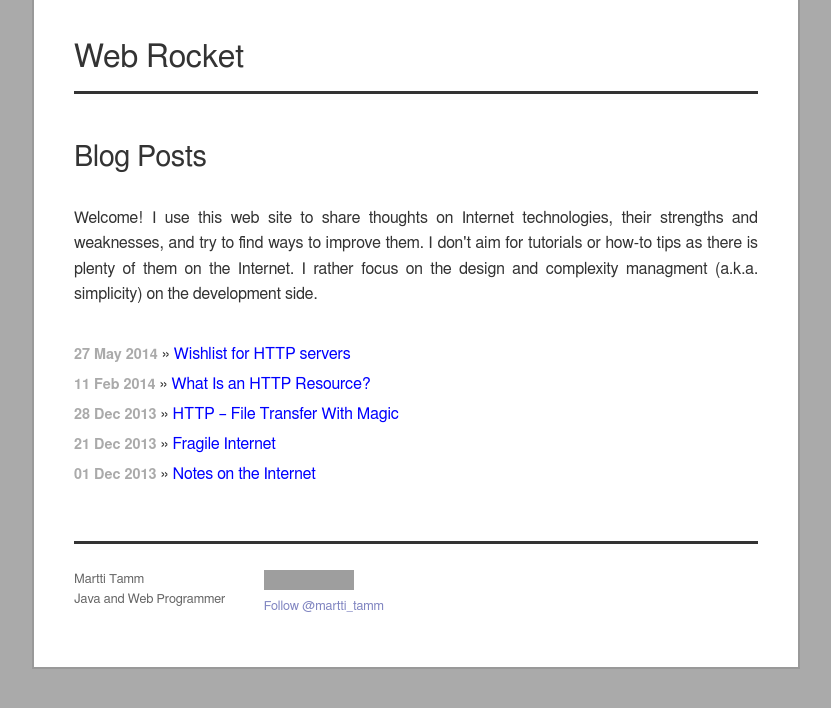
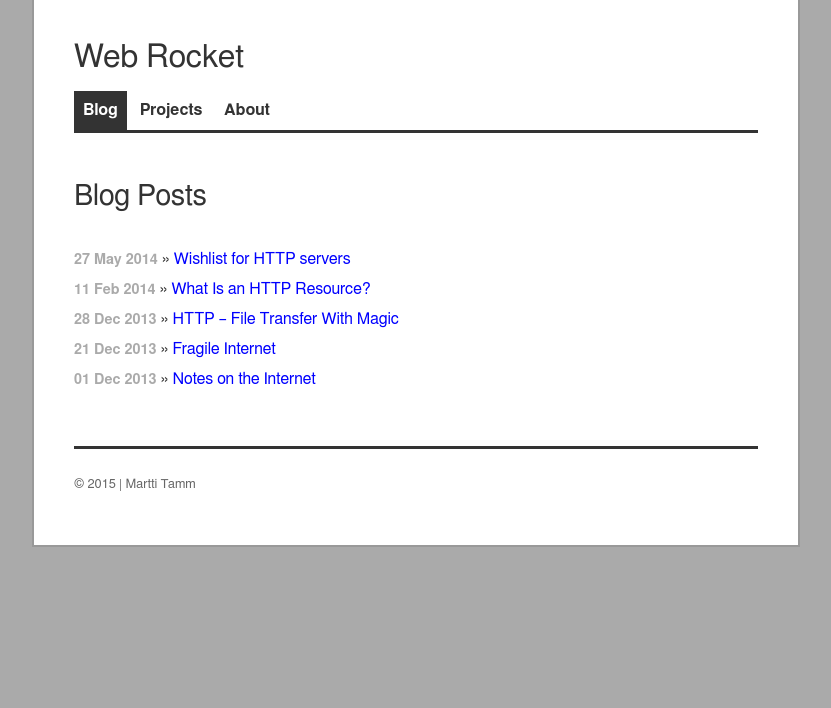
Before and after one commit to mrtamm/mrtamm.github.io, a Jekyll site: the page built from index.html, in a window 1280 px wide. Shown: the top 708 px of the page, without its empty margins (224-1055 px from the left). Built offline with Jekyll 4.4.1, drawn with Linux system fonts in a browser that asks for light colours; nearby versions of some CDN libraries; library files that are not in the unit come from our copies; comment, search, counter and statistics services are not loaded; grey boxes are pictures that could not be loaded.

Commit message:
Adding menu with projects and about-page.

```diff
--- /dev/null
+++ b/_includes/footer.html
@@ -0,0 +1,2 @@
+
+<footer class="site"><p>&copy; 2015 | Martti Tamm</p></footer>
--- /dev/null
+++ b/_includes/head.html
@@ -0,0 +1,6 @@
+<meta charset="utf-8">
+<meta http-equiv="X-UA-Compatible" content="IE=edge,chrome=1">
+<title>{{ page.title }}</title>
+<meta name="viewport" content="width=device-width">
+<link rel="stylesheet" href="/css/reset.css">
+<link rel="stylesheet" href="/css/style.css">
--- /dev/null
+++ b/_includes/header.html
@@ -0,0 +1,21 @@
+
+<header class="site">
+  <a class="title" href="/" title="Home">{{ site.name }}</a>
+  <ul>
+    {% if page.menu == null %}
+    <li class="active"><a href="/">Blog</a></li>
+    {% else %}
+    <li><a href="/">Blog</a></li>
+    {% endif %}
+    {% if page.menu == 'projects' %}
+    <li class="active"><a href="/projects/">Projects</a></li>
+    {% else %}
+    <li><a href="/projects/">Projects</a></li>
+    {% endif %}
+    {% if page.menu == 'about' %}
+    <li class="active"><a href="/about/">About</a></li>
+    {% else %}
+    <li><a href="/about/">About</a></li>
+    {% endif %}
+  </ul>
+</header>
--- /dev/null
+++ b/_layouts/blog.html
@@ -0,0 +1,14 @@
+<!DOCTYPE html>
+<html lang="en">
+<head>
+{% include head.html %}
+<link rel="alternate" type="application/rss+xml" href="/feed.xml" title="Web Rocket Blog RSS feed">
+</head>
+<body>
+<div class="page">
+{% include header.html %}
+{{ content }}
+{% include footer.html %}
+</div>
+</body>
+</html>
--- a/_layouts/default.html
+++ /dev/null
@@ -1,37 +0,0 @@
-<!DOCTYPE html>
-<html lang="en">
-  <head>
-    <meta charset="utf-8">
-    <meta http-equiv="X-UA-Compatible" content="IE=edge,chrome=1">
-    <title>{{ page.title }}</title>
-    <meta name="viewport" content="width=device-width">
-    <link rel="stylesheet" href="/css/reset.css">
-    <link rel="stylesheet" href="/css/style.css">
-    <link rel="alternate" type="application/rss+xml" href="/feed.xml" title="Web Rocket Blog RSS feed">
-  </head>
-  <body>
-    <div class="page">
-
-      <header class="site">
-        <a class="title" href="/" title="Home">{{ site.name }}</a>
-      </header>
-
-      {{ content }}
-
-      <footer class="site">
-        <div class="contact">
-          <p>Martti Tamm<br />Java and Web Programmer</p>
-        </div>
-        <div class="contact">
-          <p>
-            <iframe src="http://ghbtns.com/github-btn.html?user=mrtamm&type=follow"
-  allowtransparency="true" frameborder="0" scrolling="0" width="132" height="20" sandbox="allow-scripts"></iframe><br />
-            <a href="https://twitter.com/martti_tamm" class="twitter-follow-button" data-show-count="false">Follow @martti_tamm</a><br />
-            <script>!function(d,s,id){var js,fjs=d.getElementsByTagName(s)[0],p=/^http:/.test(d.location)?'http':'https';if(!d.getElementById(id)){js=d.createElement(s);js.id=id;js.src=p+'://platform.twitter.com/widgets.js';fjs.parentNode.insertBefore(js,fjs);}}(document, 'script', 'twitter-wjs');</script>
-          </p>
-        </div>
-      </footer>
-
-    </div>
-  </body>
-</html>
--- a/_layouts/post.html
+++ b/_layouts/post.html
@@ -1,5 +1,5 @@
 ---
-layout: default
+layout: blog
 ---
 <article>
   <h1>{{ page.title }}</h1>
--- a/css/style.css
+++ b/css/style.css
@@ -27,15 +27,6 @@ h4 { font-size: 1.1em; line-height: 1.1em; margin-bottom: 0.5em; margin-top: 1.5
 p, ul, ol { line-height: 1.6em; margin-top: 2.0em; margin-bottom: 2.0em; }
 ul, ol { padding-left: 3em; }
 
-ul.posts {
-  padding-left: 0;
-  list-style-type: none;
-}
-
-ul.posts li {
-  line-height: 1.75em;
-}
-
 .page {
   background-color: #fff;
   border: 2px solid #999;
@@ -46,26 +37,55 @@ ul.posts li {
   padding: 1.5em 2.5em;
 }
 
-.page .date {
-  color: #aaa;
-  font-size: 0.9em;
-  font-weight: bold;
-  font-family: "Nimbus Sans", Liberation, Freesans, sans-serif;
-}
-
-.page P.date { margin: 0.1em 0em 0.4em; }
-
 .page header.site {
-  border-bottom: 3px solid #333;
   margin-bottom: 3em;
 }
 
 .page header.site .title {
   display: inline-block;
   padding: 0.5em 0em;
+  font-size: 2.0em;
+}
+
+.page header.site a {
   color: #333;
-  font-size: 2.0em;
   text-decoration: none;
+}
+
+.page header.site ul {
+  margin: 0;
+  padding: 0;
+  border-bottom: 3px solid #333;
+}
+
+.page header.site li {
+  margin: 0;
+  padding: 0.4em 0.5em;
+  display: inline-block;
+  border: 1px solid #fff;
+  border-bottom: 0px none;
+  color: #333;
+  font-weight: bold;
+  list-style-type: none;
+}
+
+.page header.site li.active {
+  background-color: #333;
+  border-color: #333;
+}
+
+.page header.site li.active a {
+  color: #fff;
+  text-decoration: none;
+}
+
+.page header.site li:hover {
+  background-color: #eee;
+  border-color: #333;
+}
+
+.page header.site li:hover a {
+  color: #333;
 }
 
 .page footer.site {
@@ -76,23 +96,30 @@ ul.posts li {
   overflow: hidden;
 }
 
-.page footer.site .contact {
-  float: left;
-  margin-right: 3em;
+.page .date {
+  color: #aaa;
+  font-size: 0.9em;
+  font-weight: bold;
+  font-family: "Nimbus Sans", Liberation, Freesans, sans-serif;
 }
 
-.page footer.site .contact a {
-  color: #8085C1;
+.page p.date { margin: 0.1em 0em 0.4em; }
+
+.page ul.posts {
+  padding-left: 0;
 }
 
-.page footer.site .rss {
-  margin-top: 1.1em;
-  margin-right: -.2em;
-  float: right;
+.page ul.posts li {
+  line-height: 1.75em;
+  list-style-type: none;
 }
 
-.page footer.site .rss img {
-  border: 0;
+.page ul li {
+  list-style-type: disc;
+}
+
+.page ol li {
+  list-style-type: decimal;
 }
 
 /* standard */
@@ -104,6 +131,7 @@ ul.posts li {
 
 .post ul, .post ol {
   margin-left: 1.35em;
+  list-style-type: none;
 }
 
 .post code {
--- /dev/null
+++ b/google84c3755f55286502.html
@@ -0,0 +1 @@
+google-site-verification: google84c3755f55286502.html
--- a/index.html
+++ b/index.html
@@ -1,16 +1,12 @@
 ---
-layout: default
-title: Web Rocket Blog
+layout: blog
+title: Blog | Web Rocket
 ---
 
-<div id="home">
 <h1>Blog Posts</h1>
-  <p>Welcome! I use this web site to share thoughts on Internet technologies, their strengths and weaknesses, and try to
-  find ways to improve them. I don't aim for tutorials or how-to tips as there is plenty of them on the Internet. I
-  rather focus on the design and complexity managment (a.k.a. simplicity) on the development side.</p>
+
 <ul class="posts">
   {% for post in site.posts %}
     <li><span class="date">{{ post.date | date_to_string }}</span> &raquo; <a href="{{ post.url }}">{{ post.title }}</a></li>
   {% endfor %}
 </ul>
-</div>
```
Also changed, not shown: _layouts/page.html (added, +13 -0 lines), about/index.html (added, +39 -0 lines), projects/index.html (added, +99 -0 lines), 1 other file. Lines whose indentation alone changed are shown as unchanged.
